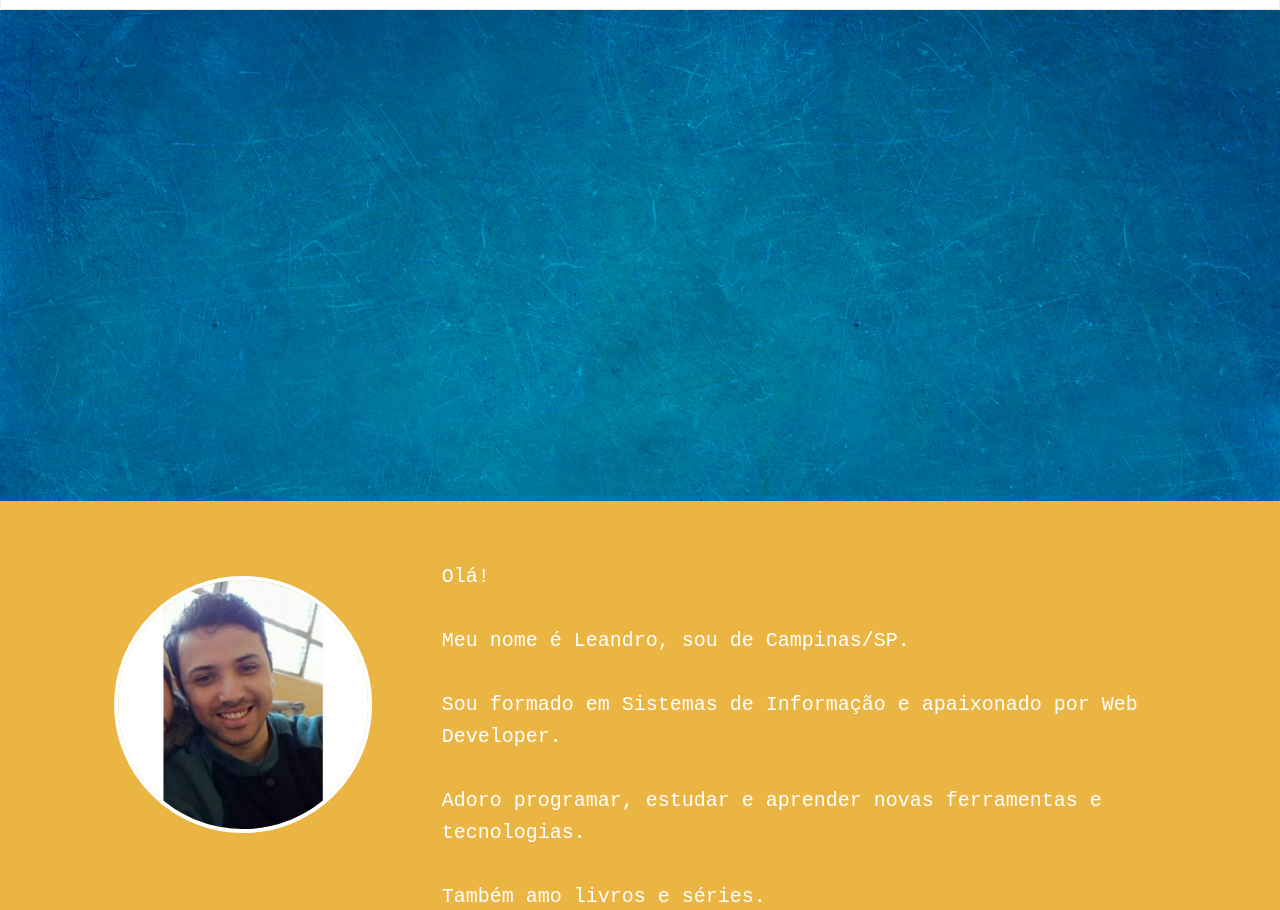
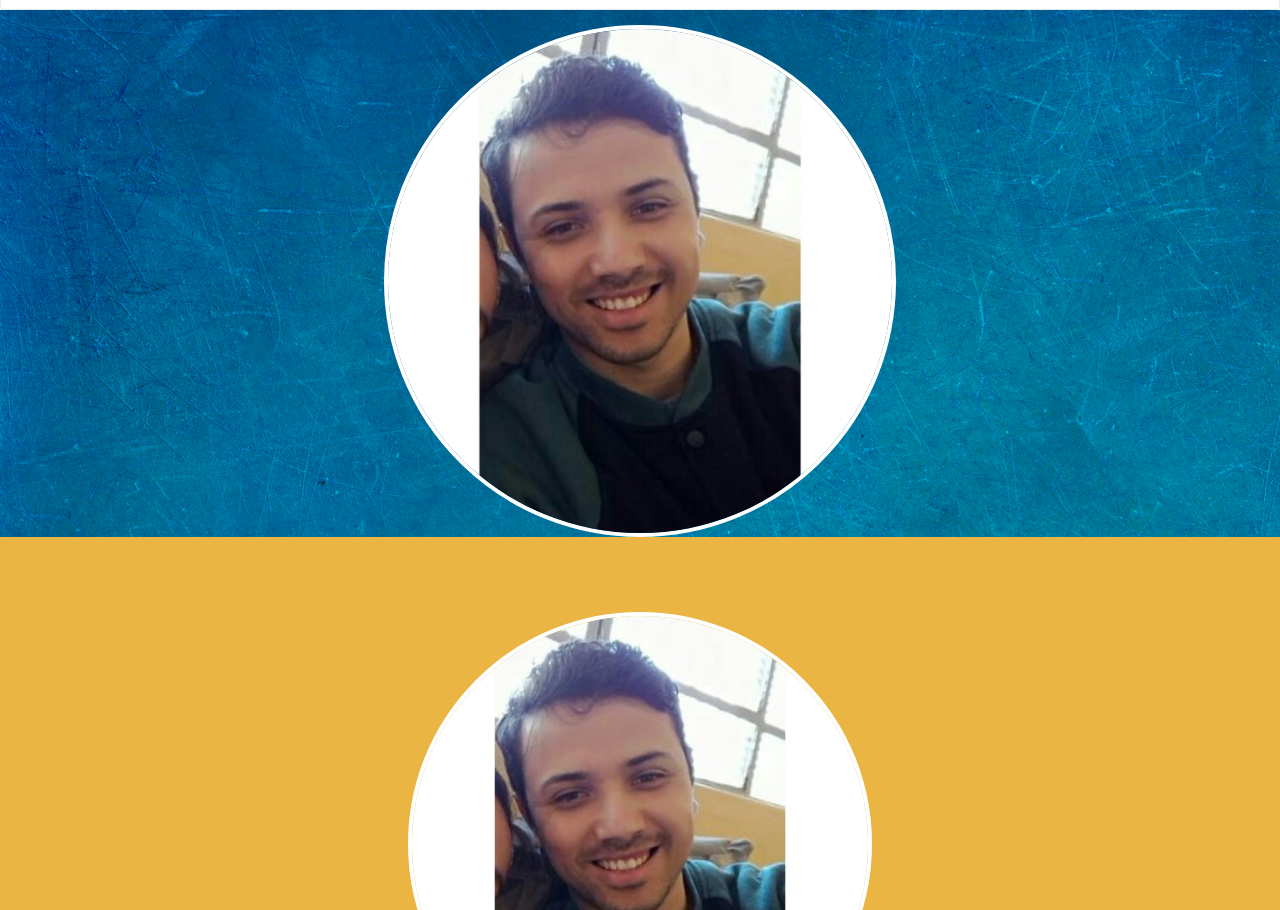
Before and after one commit to leandrosoaresls/leandrosoaresls.github.io, a plain HTML site: page index.html in a window 1280 px wide. Shown: the part 42-952 px from the top of the page. Drawn offline with nearby package versions, Linux system fonts and the light colour scheme.

Commit message:
mudanças no topo da página

```diff
--- a/css/estilos.css
+++ b/css/estilos.css
@@ -16,6 +16,13 @@ body {
     color: #3d3d3d;
     font-size: 1.2em;
 }
+
+#home {
+    background-image: url("/leandrosoaresls.github.io/img/bg_top.jpeg");
+    width: 100%;
+    height: 100%;
+}
+
 #content-geral {
     display: flex;
     flex-direction: column;
@@ -61,7 +68,7 @@ footer {
 
 .img1 img {
     margin-top: 15px;
-    width: 65%;
+    width: 40%;
     border: solid .2em #fff;
     position: relative;
     left: 50%;
--- a/index.html
+++ b/index.html
@@ -39,15 +39,14 @@
     <!--fim cabeçalho-->
     <!--começo conteudo principal-->
     <main class="container-fluid" id="content-geral">
-        <section id="home"> <!-- home -->
-            <img src="img/bg_top.jpeg" alt="Pequeno Principe e a raposa" class="img-responsive">
+        <section id="home" class="container-fluid img1"> <!-- home -->
+            <img src="img/Me.jpg" alt="Leandro Soares" class="img-responsive img-circle">
         </section> <!--fim home -->
         <section id="sobre"> <!-- sobre -->
-            <div class="row">
-                <div class="col-sm-4 img1">
+            <div class="img1">
                 <img src="img/Me.jpg" alt="Leandro Soares" class="img-responsive img-circle">
             </div>
-                <div class="col-sm-8 sobre1">
+            <div class="sobre1">
                 <p>
                     Olá!
                     <br><br>
@@ -59,7 +58,6 @@
                     <br><br>
                     Também amo livros e séries.
                 </p>
-                </div>
             </div>
         </section> <!-- fim sobre -->
         <section id="contato"> <!-- contato -->
```
Lines whose indentation alone changed are shown as unchanged.
